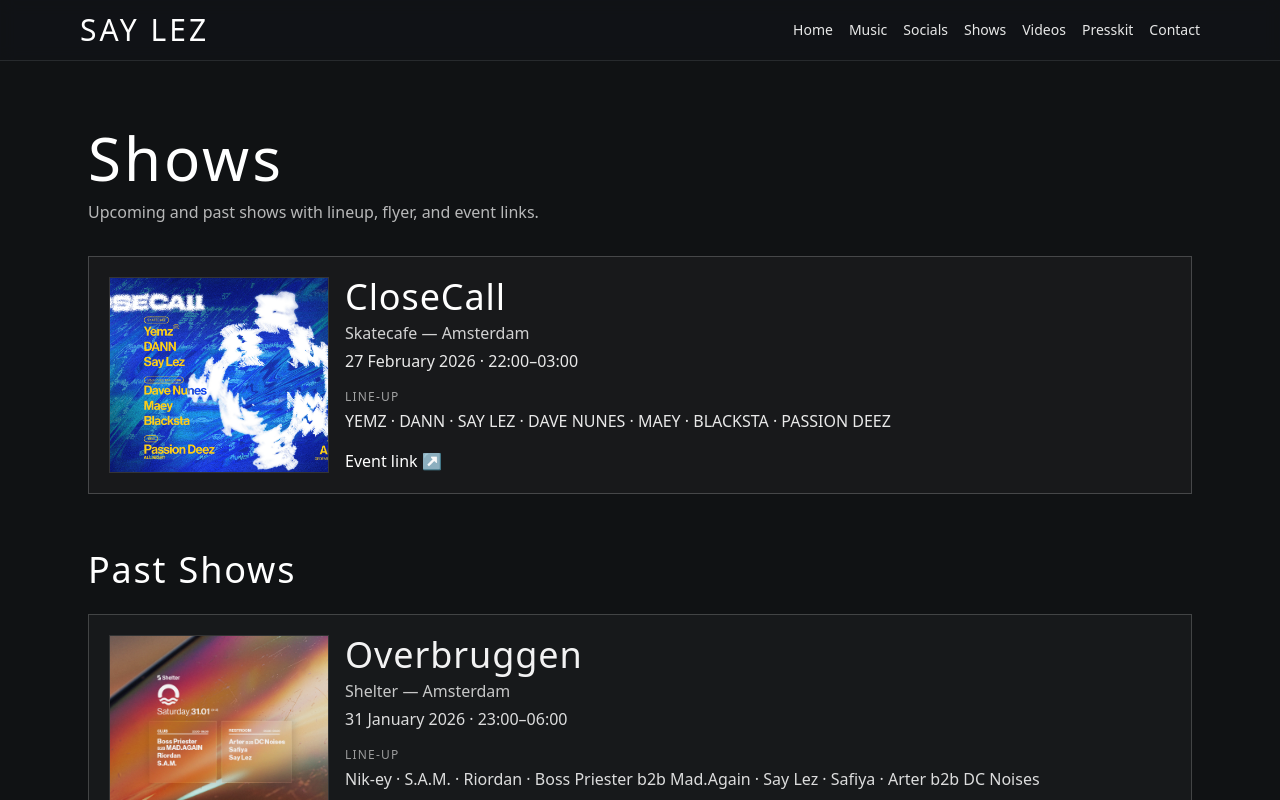
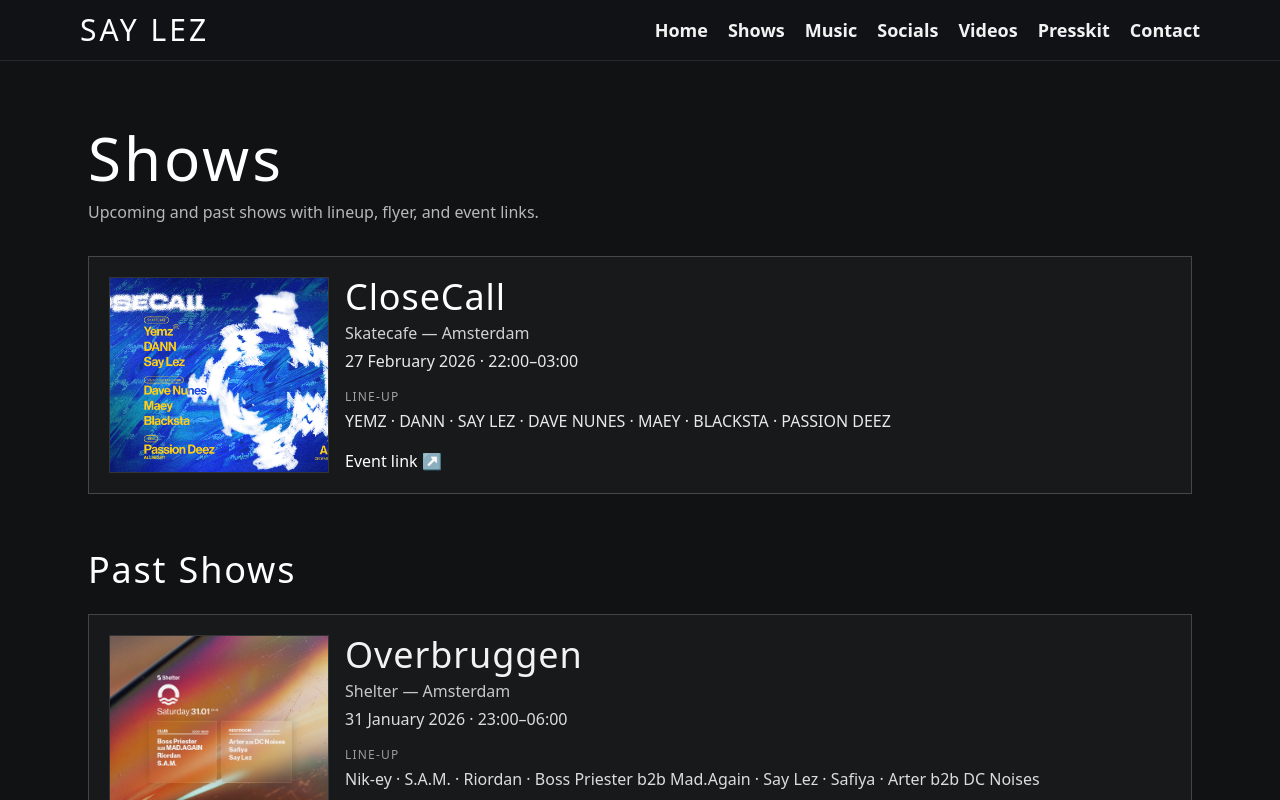
Before and after one commit to SayLezWebsite/dj-website, a Next.js app: page /shows in a window 1280 px wide. Shown: the top 800 px of the page. Built offline with nearby package versions, Linux system fonts and the light colour scheme.

Commit message:
Reorder nav and increase header hierarchy styling

```diff
--- a/src/app/layout.tsx
+++ b/src/app/layout.tsx
@@ -32,11 +32,11 @@ export default function RootLayout({
             <Link href="/" className="font-[var(--font-bebas)] text-3xl tracking-widest">
               SAY LEZ
             </Link>
-            <div className="flex gap-4 text-sm font-[var(--font-inter)] text-white/90">
+            <div className="flex gap-5 text-base font-[var(--font-inter)] font-semibold text-white/95 md:text-lg">
               <Link href="/">Home</Link>
+              <Link href="/shows">Shows</Link>
               <Link href="/music">Music</Link>
               <Link href="/social">Socials</Link>
-              <Link href="/shows">Shows</Link>
               <Link href="/videos">Videos</Link>
               <Link href="/presskit">Presskit</Link>
               <Link href="/contact">Contact</Link>
```
